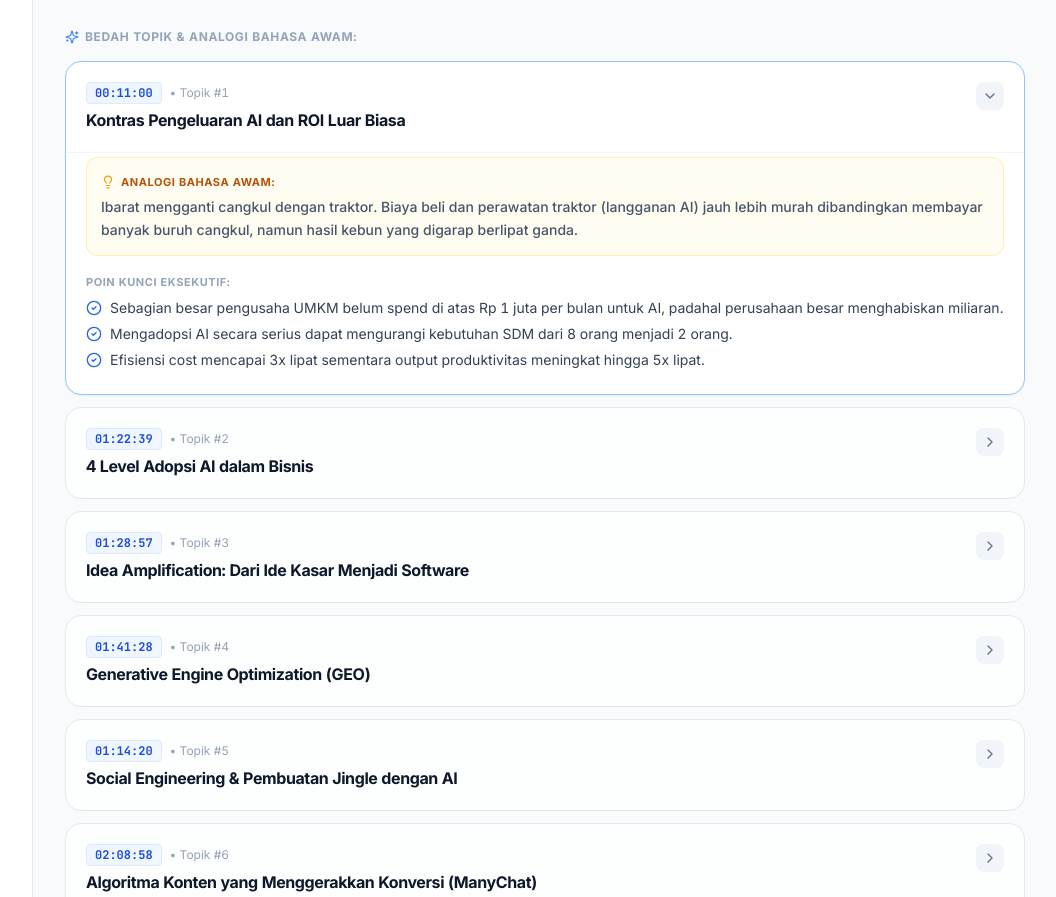
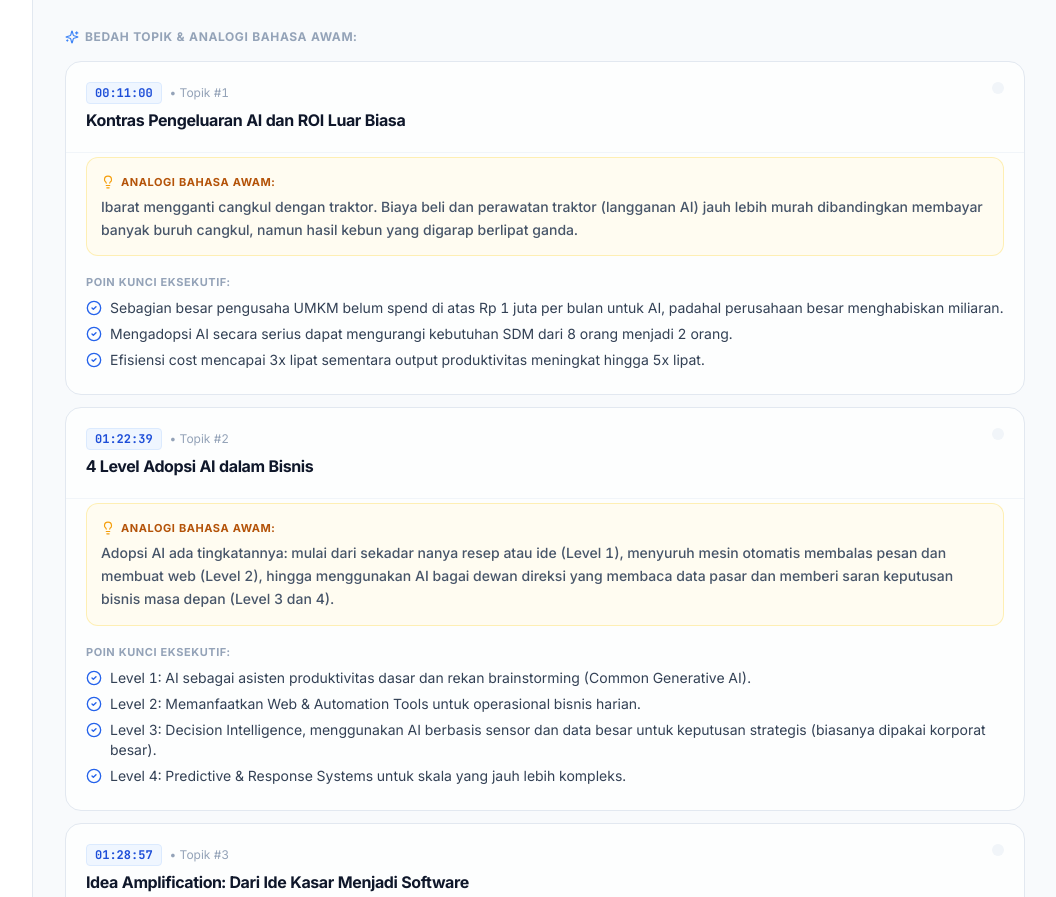
Before and after one commit to ongkipro/sekolah-ceo-ai-resume, an Astro site: page /curriculum/day-1-sesi-1 in a window 1280 px wide. Shown: the part 1170-2067 px from the top of the page, without its empty margins (223-1279 px from the left). Built offline with nearby package versions, Linux system fonts and the light colour scheme; Astro itself is replaced by a stand-in of ours.

Commit message:
feat(ui): display all topic breakdown content without requiring click

```diff
--- a/src/components/SingleSessionView.tsx
+++ b/src/components/SingleSessionView.tsx
@@ -361,12 +361,12 @@ export default function SingleSessionView({ sessionId }: Props) {
 
         <div className="space-y-3">
           {activeSession.topics.map((topic, idx) => {
-            const isOpen = activeTopicId === topic.id || (activeTopicId === null && idx === 0);
+            const isActive = activeTopicId === topic.id;
             return (
               <div
                 key={topic.id}
                 className={`rounded-2xl border transition-all overflow-hidden ${
-                  isOpen
+                  isActive
                     ? 'bg-white dark:bg-slate-900 border-blue-300 dark:border-blue-700 shadow-sm'
                     : 'bg-white/80 dark:bg-slate-900/80 border-slate-200 dark:border-slate-800 hover:border-slate-300 dark:hover:border-slate-700'
                 }`}
@@ -388,12 +388,12 @@ export default function SingleSessionView({ sessionId }: Props) {
                     </h4>
                   </div>
 
-                  <div className={`p-1.5 rounded-lg bg-slate-100 dark:bg-slate-800 text-slate-500 transition-transform duration-200 shrink-0 ${isOpen ? 'rotate-90 text-blue-600' : ''}`}>
-                    <ChevronRight className="w-4 h-4" />
+                  <div className={`p-1.5 rounded-lg bg-slate-100 dark:bg-slate-800 text-slate-500 transition-transform duration-200 shrink-0 ${isActive ? 'text-blue-600' : ''}`}>
+                    {/* chevron removed */}
                   </div>
                 </button>
 
-                {isOpen && (
+                {true && (
                   <div className="px-4 pb-5 sm:px-5 sm:pb-6 pt-1 text-xs sm:text-sm text-slate-600 dark:text-slate-300 leading-relaxed border-t border-slate-100 dark:border-slate-800/60 space-y-4 animate-in fade-in duration-200">
                     {/* Layman Explanation */}
                     {topic.laymanExplanation && (
```
